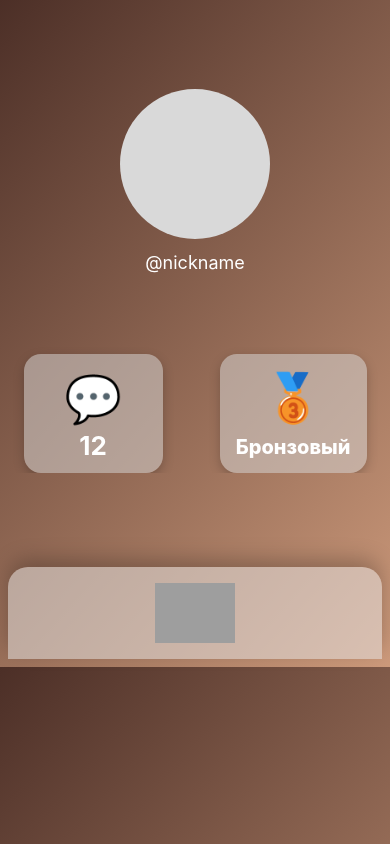
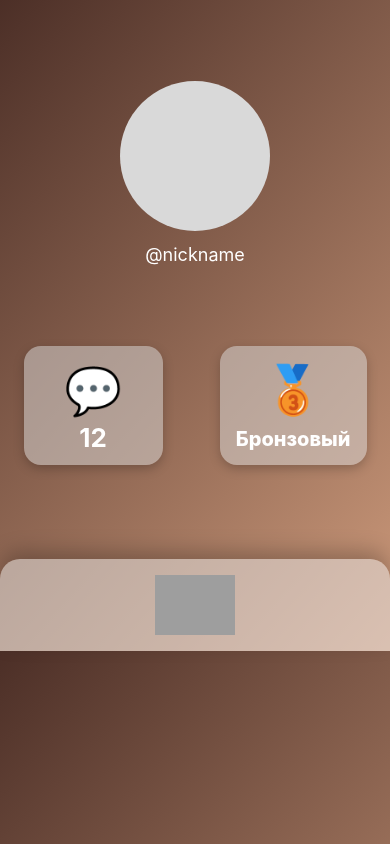
Before and after one commit to Multivarka/AnonMessageTestApp1, a plain HTML site: page index.html in a window 390 px wide. Drawn offline with Linux system fonts and the light colour scheme; grey boxes are pictures that could not be loaded.

Commit message:
Update index.html

```diff
--- a/index.html
+++ b/index.html
@@ -10,6 +10,7 @@
 @media (max-width: 600px){
     body{
     background: linear-gradient(132deg, #4C2F27 0%, #CD9A7B 100%);
+    margin:0
     }
     .user-profile {
   display: flex;
@@ -43,6 +44,7 @@
   color: #fff;
   white-space: nowrap;
   text-align: center;
+  margin-bottom: 94px;
 }
 
 .stats-item {
@@ -54,6 +56,7 @@
   align-items: center;
   flex: 1;
   padding: 16px 28px 10px;
+  overflow: visible;
 }
 
 .stats-icon {
@@ -93,7 +96,6 @@
   box-shadow: 0 -9px 21px -2px rgba(0, 0, 0, 0.25);
   align-self: stretch;
   display: flex;
-  margin-top: 94px;
   flex-direction: column;
   align-items: center;
   justify-content: center;
```
